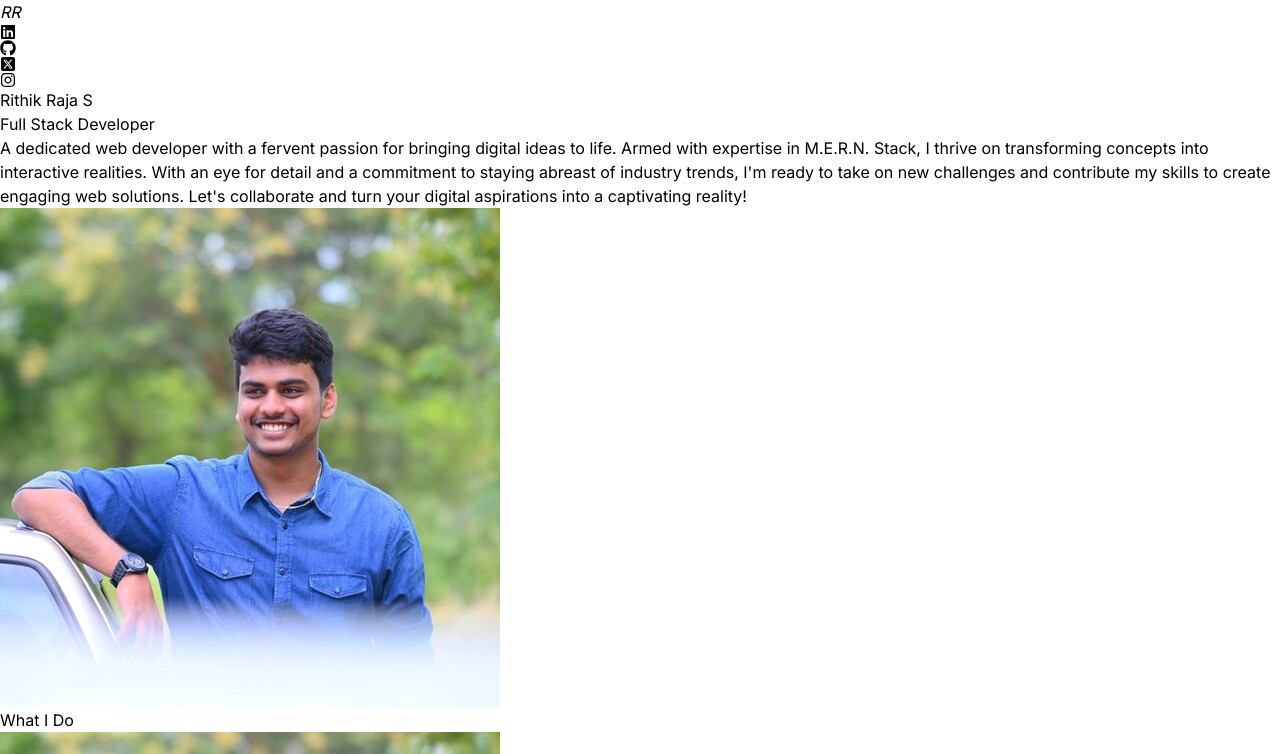
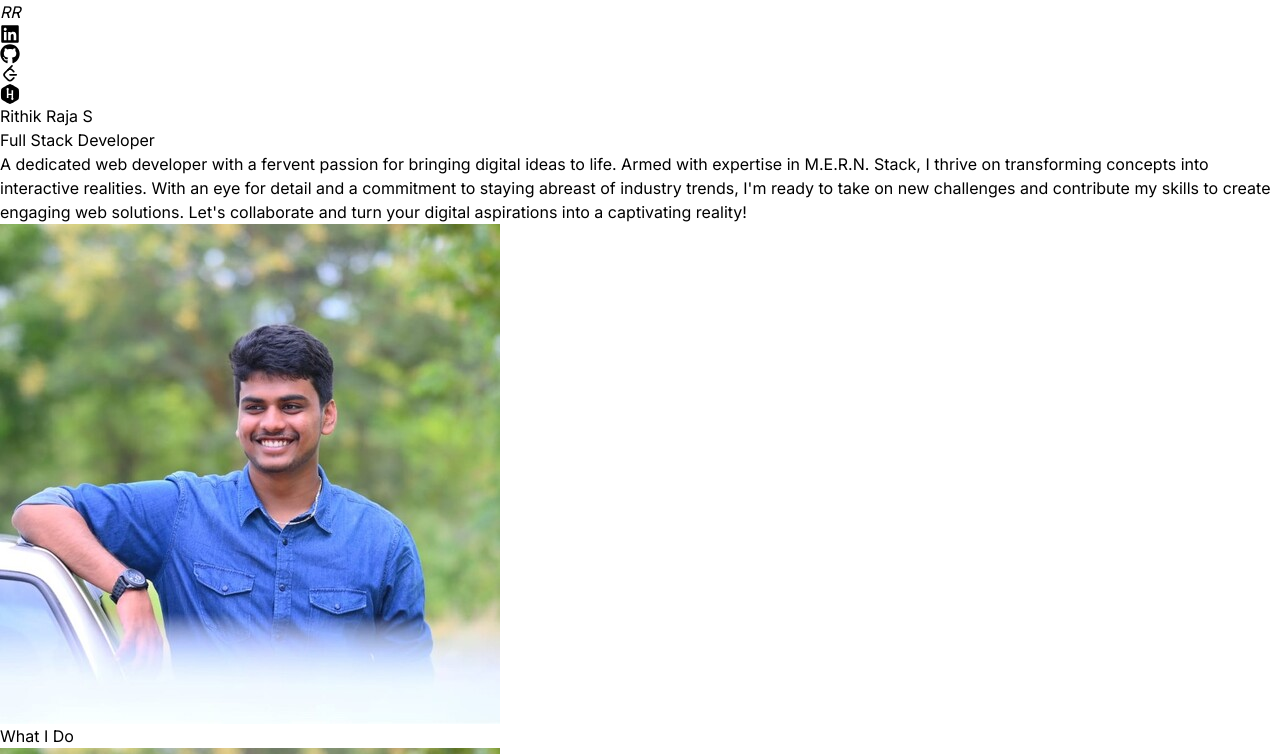
Before and after one commit to RithikRaja28/Rithik-Portfolio, a React (Vite) app: page / in a window 1280 px wide. Shown: the top 754 px of the page. Built offline with nearby package versions, Linux system fonts and the light colour scheme.

Commit message:
Nav and motion updates

```diff
--- a/src/components/Navbar/Navbar.jsx
+++ b/src/components/Navbar/Navbar.jsx
@@ -2,27 +2,49 @@ import React from "react";
 /* import logo from "../../assets/kevinRushLogo.png"; */
 import { FaLinkedin } from "react-icons/fa";
 import { FaGithub } from "react-icons/fa";
-import { FaSquareXTwitter } from "react-icons/fa6";
-import { FaInstagram } from "react-icons/fa";
-
+import { TbBrandLeetcode } from "react-icons/tb";
+import { FaHackerrank } from "react-icons/fa";
+import { motion } from "framer-motion";
 const Navbar = () => {
   return (
-    <nav className="mb-20 flex items-center justify-between py-6">
+    <motion.nav whileInView={{opacity:1,y:0}} initial={{opacity:0,y:-100}} transition={{duration:0.5}} className="mb-20 flex items-center justify-between py-6">
       <div className="flex flex-shrink-0 items-center">
         {/* <img className="mx-2 w-10" src={logo} alt="Logo" /> */}
         <i class="bi bi-code-slash">
           <h1 className="mx-2 w-15 text-2xl">RR</h1>
         </i>
       </div>
-      <div className="m-8 flex items-center justifiy-center gap-4 text-2x">
-
-          <FaLinkedin />
-
-        <FaGithub />
-        <FaSquareXTwitter />
-        <FaInstagram />
+      <div className="m-8 flex items-center justify-center gap-4 text-2x">
+        <a
+          href="https://www.linkedin.com/in/rithik-raja-s/"
+          target="_blank"
+          rel="noopener noreferrer"
+        >
+          <FaLinkedin size={20} />
+        </a>
+        <a
+          href="https://github.com/RithikRaja28"
+          target="_blank"
+          rel="noopener noreferrer"
+        >
+          <FaGithub size={20} />
+        </a>
+        <a
+          href="https://leetcode.com/u/Rithikraja28/"
+          target="_blank"
+          rel="noopener noreferrer"
+        >
+          <TbBrandLeetcode size={20} />
+        </a>
+        <a
+          href="https://www.hackerrank.com/profile/rithikraja28_rr"
+          target="_blank"
+          rel="noopener noreferrer"
+        >
+          <FaHackerrank size={20} />
+        </a>
       </div>
-    </nav>
+    </motion.nav>
   );
 };
 
--- a/src/components/Technologies/Technology.jsx
+++ b/src/components/Technologies/Technology.jsx
@@ -40,7 +40,7 @@ const Technology = () => {
           variants={iconVariants(2.5)}
           initial="initial"
           animate="animate"
-          className="rounded-2xl border-2 border-neutral-800 p-1"
+          className="rounded-2xl border-2 border-neutral-800 p-1 m-1"
         >
           <RiReactjsLine className="text-7xl text-cyan-400" />
         </motion.div>
@@ -48,7 +48,7 @@ const Technology = () => {
           variants={iconVariants(4)}
           initial="initial"
           animate="animate"
-          className="rounded-3xl border-2 border-neutral-800 p-1"
+          className="rounded-3xl border-2 border-neutral-800 p-1 m-1"
         >
           <FaNodeJs className="text-7xl text-green-500" />
         </motion.div>
@@ -56,7 +56,7 @@ const Technology = () => {
           variants={iconVariants(6)}
           initial="initial"
           animate="animate"
-          className="rounded-3xl border-2 border-neutral-800 p-1"
+          className="rounded-3xl border-2 border-neutral-800 p-1 m-1"
         >
           <TbBrandNextjs className="text-7xl " />
         </motion.div>
@@ -64,7 +64,7 @@ const Technology = () => {
           variants={iconVariants(8)}
           initial="initial"
           animate="animate"
-          className="rounded-3xl border-2 border-neutral-800 p-1 "
+          className="rounded-3xl border-2 border-neutral-800 p-1 m-1"
         >
           <SiMongodb className="text-7xl text-green-500" />
         </motion.div>
```
